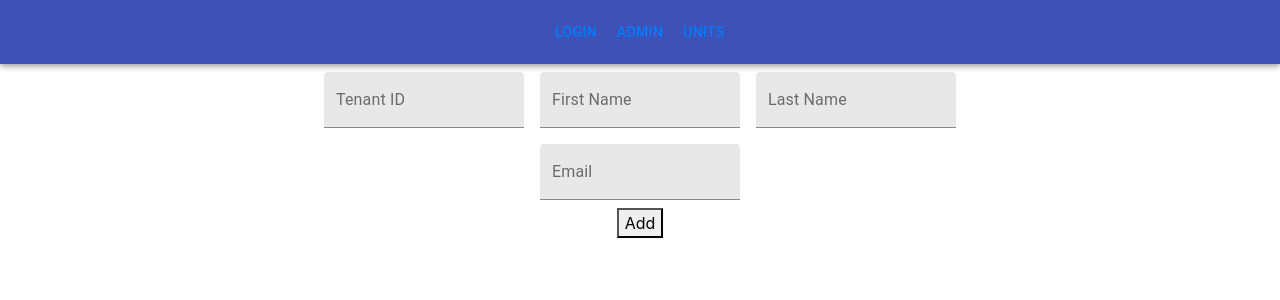
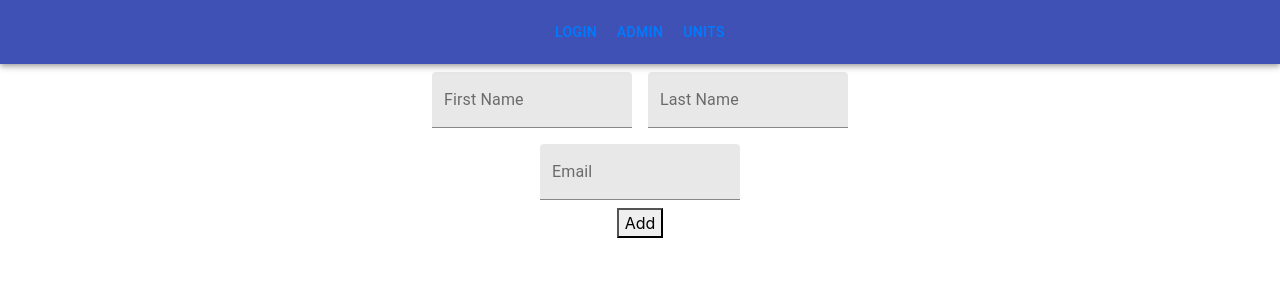
Before and after one commit to logunlaja26/Bellwood-property-webpage, a React (Create React App) app: page /addtenant in a window 1280 px wide. Shown: the top 300 px of the page. Built offline with nearby package versions, Linux system fonts and the light colour scheme.

Commit message:
tenant ids linked to admin

```diff
--- a/src/components/Admin/Displaytenants.js
+++ b/src/components/Admin/Displaytenants.js
@@ -37,7 +37,6 @@ export class Displaytenants extends Component {
                 <th>FirstName</th>
                 <th>Lastname</th>
                 <th>Email</th>
-                <th>Tenant ID</th>
               </tr>
             </thead>
             <tbody>
@@ -47,7 +46,6 @@ export class Displaytenants extends Component {
                     <td>{tenant.firstName}</td>
                     <td>{tenant.lastName}</td>
                     <td>{tenant.email}</td>
-                    <td>{tenant.tenantId}</td>
                   </tr>
                 );
               })}
--- a/src/components/Admin/Newtenantform.js
+++ b/src/components/Admin/Newtenantform.js
@@ -20,7 +20,6 @@ export class Newtenantform extends Component {
     this.state = {
       firstName: "",
       lastName: "",
-      tenantId: "",
       email: "",
     };
     this.onChange = this.onChange.bind(this);
@@ -36,19 +35,27 @@ export class Newtenantform extends Component {
     const db = firebase.firestore();
     db.collection("tenants")
       .add({
-        tenantId,
         firstName,
         lastName,
         email,
       })
       .then((docRef) => {
+        const tenantDocId = docRef.id;
+        // access admins collection (db.collection)
+        // add tenant Id to the admins tenant list
+        // will be an update
         this.setState({
-          tenantId: tenantId,
           firstName: firstName,
           lastName: lastName,
           email: email,
         });
-        console.log("Document written with ID: ", docRef.id);
+
+        console.log("Document written with ID: ", tenantDocId);
+        db.collection("Admins")
+          .doc("DUkPtHOBinmfefVXeTxd")
+          .update({
+            tentants: firebase.firestore.FieldValue.arrayUnion(tenantDocId),
+          });
       })
       .catch((error) => {
         console.error("Error adding document: ", error);
@@ -67,17 +74,6 @@ export class Newtenantform extends Component {
           onSubmit={this.addNewTenant}
         >
           <div>
-            <TextField
-              id="filled-password-input"
-              label="Tenant ID"
-              name="tenantId"
-              type="text"
-              autoComplete="current-password"
-              variant="filled"
-              value={this.state.tenantId}
-              onChange={this.onChange}
-            />
-
             <TextField
               id="filled-password-input"
               label="First Name"
```
